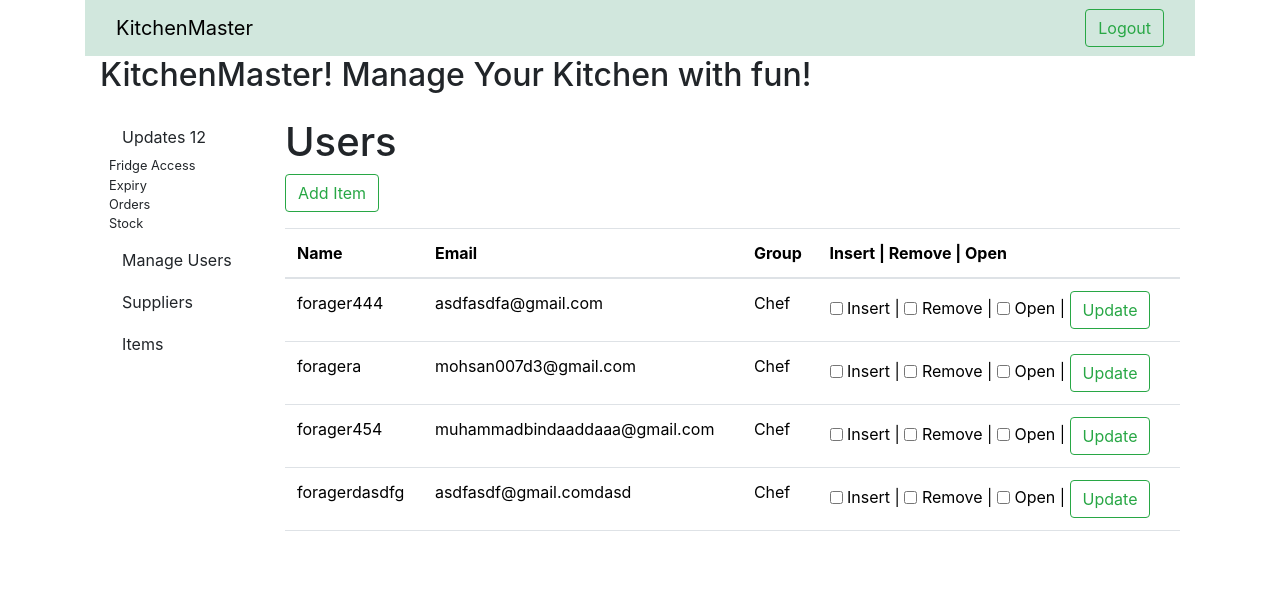
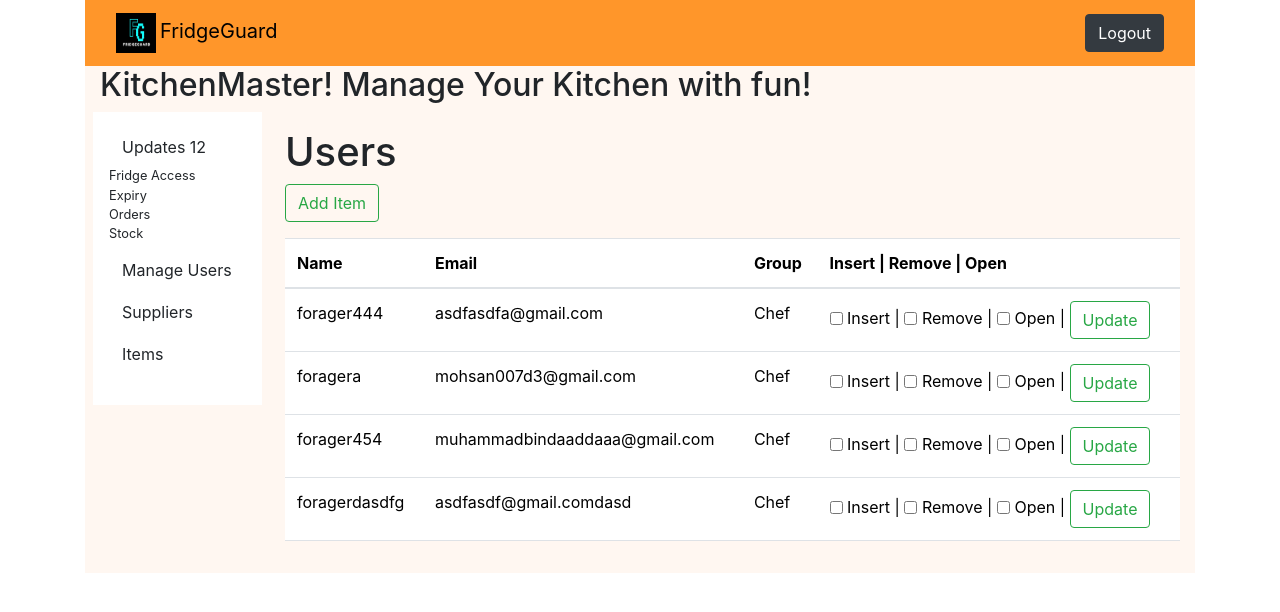
Before and after one commit to zaryabkhanthakur/fridge-guard, a Django app: page /chefs/ in a window 1280 px wide. Shown: the top 612 px of the page. Run offline with Django 5.2, Linux system fonts and the light colour scheme; a user stored in the database is signed in; data comes from the database, SQL or seed files in the repository; both versions use the stored data as it was after the commit; some libraries are stand-ins or nearby versions.

Commit message:
Add logo and change color scheme.

```diff
--- a/smart_fridge/fridge/templates/fridge/admin_base.html
+++ b/smart_fridge/fridge/templates/fridge/admin_base.html
@@ -1,19 +1,26 @@
 {% extends "fridge/base.html" %}
 {% block content %}
 {% include "fridge/header.html"%}
-<div class="container-fluid mb-5">
+<div class="container-fluid mb-5" style="background-color: #FFF7F1;">
     <h2 class class="mt-5">
         KitchenMaster! Manage Your Kitchen with fun!
     </h2>
     {% if user.is_superuser %}
-        <div class="row flex-nowrap">
+        <div class="row flex-nowrap" >
             {%include "fridge/sidebar.html"%}
             <div class="col py-3">
                 {% block superuser_content %}
                 {% endblock %}
               </div>
         </div>
+
+    {% else %}
+        {{user}}
+        {% if user.has_perm %}
+            {{user.get_all_permissions}}
+        {% endif %}
     {% endif %}
+
 
 </div>
 {% endblock %}
--- a/smart_fridge/fridge/templates/fridge/base.html
+++ b/smart_fridge/fridge/templates/fridge/base.html
@@ -1,3 +1,5 @@
+{% load static %}
+
 <!doctype html>
 <html lang="en">
 <head>
@@ -6,13 +8,19 @@
   <link href="https://cdn.jsdelivr.net/npm/bootstrap@5.3.2/dist/css/bootstrap.min.css" rel="stylesheet" integrity="sha384-T3c6CoIi6uLrA9TneNEoa7RxnatzjcDSCmG1MXxSR1GAsXEV/Dwwykc2MPK8M2HN" crossorigin="anonymous">
   <link rel="stylesheet" href="https://stackpath.bootstrapcdn.com/bootstrap/4.1.3/css/bootstrap.min.css" integrity="sha384-MCw98/SFnGE8fJT3GXwEOngsV7Zt27NXFoaoApmYm81iuXoPkFOJwJ8ERdknLPMO" crossorigin="anonymous">
   <link rel="stylesheet" href="https://cdn.jsdelivr.net/npm/bootstrap-icons@1.3.0/font/bootstrap-icons.css">
+  <style>
+
+</style>
 </head>
+
 <body>
+
   <div class="container">
     {% block content %}
     {% endblock %}
   </div>
 
+
   <script src="https://cdn.jsdelivr.net/npm/bootstrap@5.3.2/dist/js/bootstrap.bundle.min.js" integrity="sha384-C6RzsynM9kWDrMNeT87bh95OGNyZPhcTNXj1NW7RuBCsyN/o0jlpcV8Qyq46cDfL" crossorigin="anonymous"></script>
 </body>
 </html>
--- a/smart_fridge/fridge/templates/fridge/header.html
+++ b/smart_fridge/fridge/templates/fridge/header.html
@@ -1,11 +1,11 @@
-<nav class="navbar bg-success-subtle navbar-expand-lg bg-body-tertiary">
+<nav class="navbar" style="background-color: #ff962a;">
     <div class="container-fluid">
-      <a class="navbar-brand" href="#">KitchenMaster</a>
+      <a class="navbar-brand" href="#"><img src="/static/bg_logo.jpeg" class="img-fluid mr-1" style="width: 40px; height: 40px"></span>FridgeGuard</a>
       <button class="navbar-toggler" type="button" data-bs-toggle="collapse" data-bs-target="#navbarNavDropdown" aria-controls="navbarNavDropdown" aria-expanded="false" aria-label="Toggle navigation">
         <span class="navbar-toggler-icon"></span>
       </button>
       <div class="d-flex" role="search">
-        <a class="btn btn-outline-success" href="/logout">Logout</a>
+        <a class="btn btn-dark" href="/logout">Logout</a>
       </div>
     </div>
   </nav>
--- a/smart_fridge/fridge/templates/fridge/home.html
+++ b/smart_fridge/fridge/templates/fridge/home.html
@@ -1,5 +1,4 @@
 
 {% extends "fridge/admin_base.html" %}
-
 {% block superuser_content %}
 {% endblock %}
--- a/smart_fridge/fridge/templates/fridge/sidebar.html
+++ b/smart_fridge/fridge/templates/fridge/sidebar.html
@@ -1,5 +1,5 @@
-<div class="col-auto col-md-3 col-xl-2 px-sm-2 px-0">
-<div class="flex-shrink-0 p-3 bg-white" style="width: 280px;">
+<div class="col-auto col-md-3 col-xl-2 px-sm-2 px-0 ">
+<div class="flex-shrink-0 p-3 bg-white" >
 
     <ul class="list-unstyled ps-0">
         <li class="mb-1">
--- a/smart_fridge/fridge/templates/fridge/user_list.html
+++ b/smart_fridge/fridge/templates/fridge/user_list.html
@@ -25,7 +25,7 @@
 
               {% if permission_mapping %}
                 {% for codename, display_name in permission_mapping.items %}
-                {% with permission=user.get_all_permissions %}
+                {% with permission=user.user_permissions %}
                   <input type="checkbox" name="permissions" value="{{ codename }}" {% if permission.codename == codename %}checked{% endif %}> {{ display_name }} |
                 {% endwith %}
                 {% endfor %}
```
Also changed, not shown: smart_fridge/smart_fridge/settings.py (+4 -4 lines), smart_fridge/db.sqlite3, smart_fridge/fridge/static/bg_logo.jpeg (added), 2 other files.
